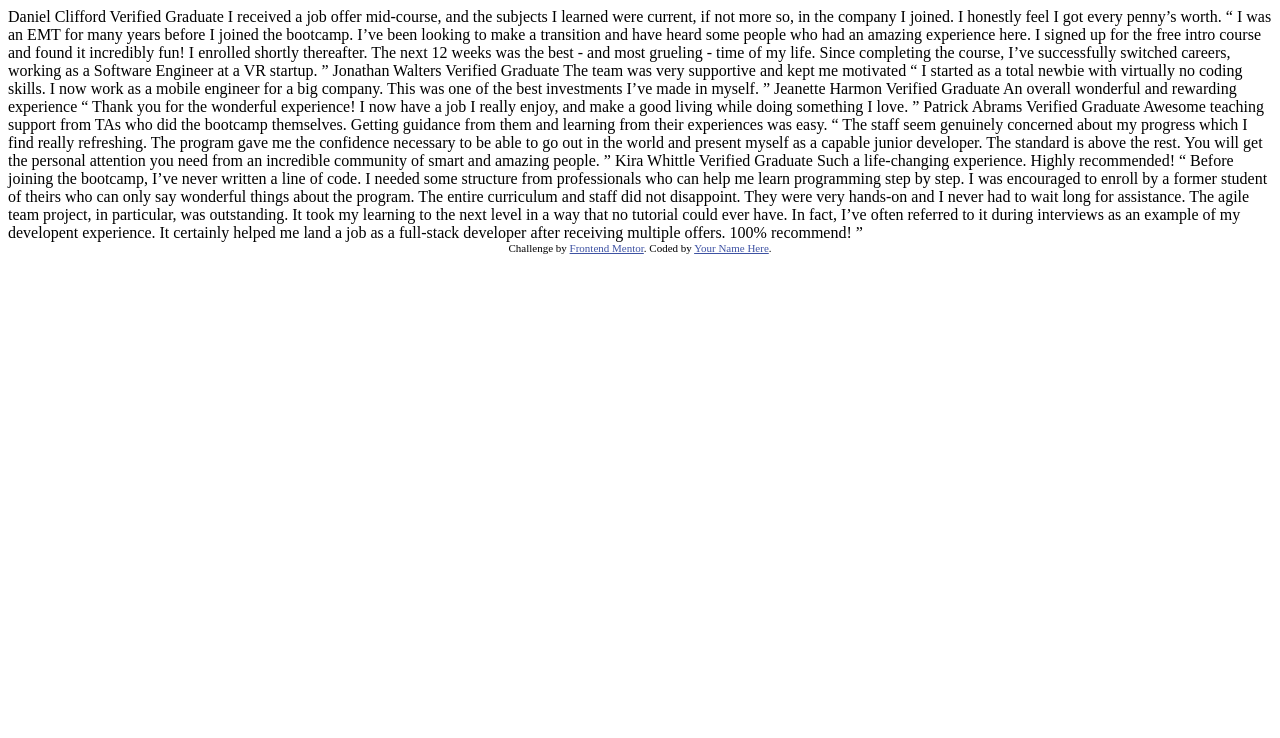
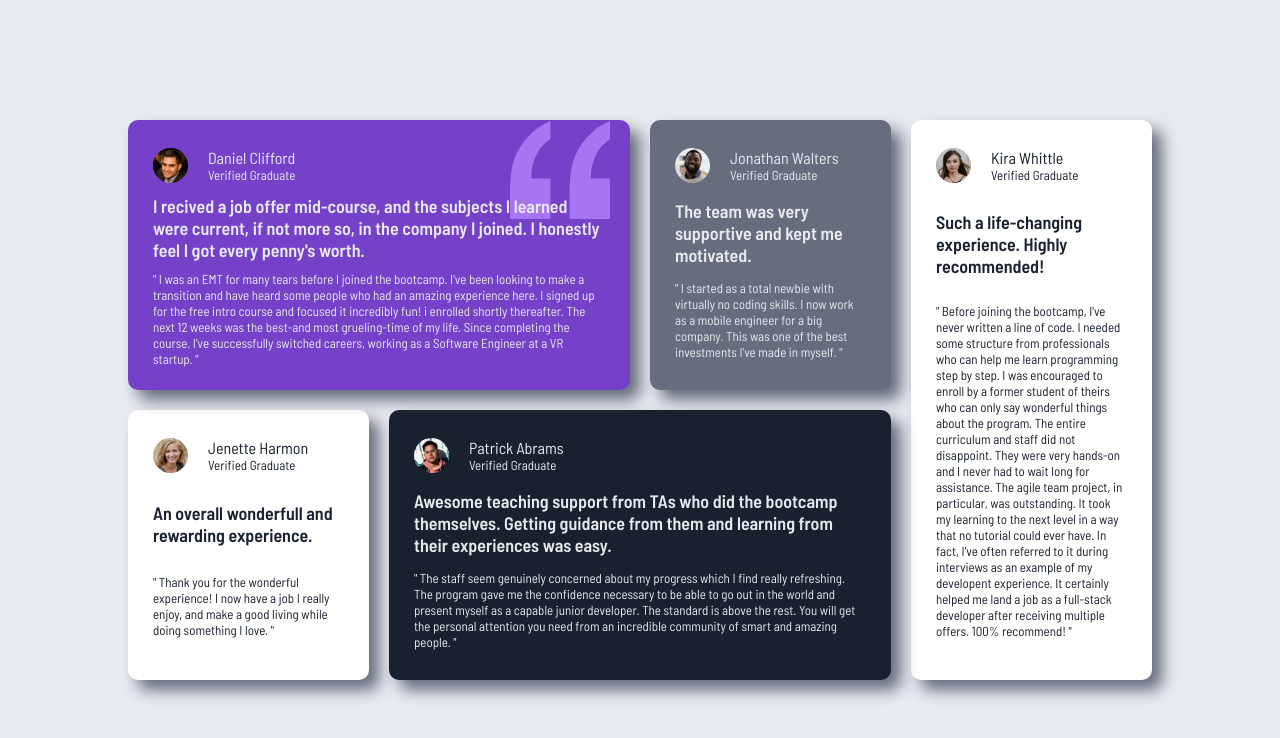
Before and after one commit to dhanushgowdahk007/testimonials-grid-section-main, a plain HTML site: page testimonials-grid-section-main/index.html in a window 1280 px wide. Drawn offline with Linux system fonts and the light colour scheme.

Commit message:
desktop view

```diff
--- a/testimonials-grid-section-main/index.html
+++ b/testimonials-grid-section-main/index.html
@@ -1,76 +1,119 @@
 <!DOCTYPE html>
 <html lang="en">
+
 <head>
   <meta charset="UTF-8">
-  <meta name="viewport" content="width=device-width, initial-scale=1.0"> <!-- displays site properly based on user's device -->
+  <meta name="viewport" content="width=device-width, initial-scale=1.0">
+  <!-- displays site properly based on user's device -->
 
   <link rel="icon" type="image/png" sizes="32x32" href="./images/favicon-32x32.png">
 
-  <title>Frontend Mentor | [Challenge Name Here]</title>
+  <title>Frontend Mentor | testimonials-grid-section-main</title>
+  <link rel="stylesheet" href="styles.css">
 
-  <!-- Feel free to remove these styles or customise in your own stylesheet 👍 -->
-  <style>
-    .attribution { font-size: 11px; text-align: center; }
-    .attribution a { color: hsl(228, 45%, 44%); }
-  </style>
 </head>
+
 <body>
-  Daniel Clifford
-  Verified Graduate
+  <section class="main">
 
-  I received a job offer mid-course, and the subjects I learned were current, if not more so,
-  in the company I joined. I honestly feel I got every penny’s worth.
-
-  “ I was an EMT for many years before I joined the bootcamp. I’ve been looking to make a
-  transition and have heard some people who had an amazing experience here. I signed up
-  for the free intro course and found it incredibly fun! I enrolled shortly thereafter.
-  The next 12 weeks was the best - and most grueling - time of my life. Since completing
-  the course, I’ve successfully switched careers, working as a Software Engineer at a VR startup. ”
-
-  Jonathan Walters
-  Verified Graduate
-
-  The team was very supportive and kept me motivated
-
-  “ I started as a total newbie with virtually no coding skills. I now work as a mobile engineer
-  for a big company. This was one of the best investments I’ve made in myself. ”
-
-  Jeanette Harmon
-  Verified Graduate
-
-  An overall wonderful and rewarding experience
-
-  “ Thank you for the wonderful experience! I now have a job I really enjoy, and make a good living
-  while doing something I love. ”
-
-  Patrick Abrams
-  Verified Graduate
-
-  Awesome teaching support from TAs who did the bootcamp themselves. Getting guidance from them and
-  learning from their experiences was easy.
-
-  “ The staff seem genuinely concerned about my progress which I find really refreshing. The program
-  gave me the confidence necessary to be able to go out in the world and present myself as a capable
-  junior developer. The standard is above the rest. You will get the personal attention you need from
-  an incredible community of smart and amazing people. ”
-
-  Kira Whittle
-  Verified Graduate
-
+    <div class="parent">
+      <div class="div1 common-style">
+        <div class="info">
+          <div class="svg"></div>
+          <img src="images/image-daniel.jpg" alt="">
+          <div class="name">
+            <p id="client">Daniel Clifford</p>
+            <p>Verified Graduate</p>
+          </div>
+        </div>
+        <article class="content">
+          I recived a job offer mid-course, and the subjects I learned were current, if not more so, in the company I
+          joined. I honestly feel I got every penny's worth.
+        </article>
+        <article class="detail">
+          " I was an EMT for many tears before I joined the bootcamp. I've been looking to make a transition and have
+          heard some people who had an amazing experience here.
+          I signed up for the free intro course and focused it incredibly fun! i enrolled shortly thereafter. The next
+          12 weeks was the best-and most grueling-time of my life. Since completing the course. I've successfully
+          switched careers, working as a Software Engineer at a VR startup. "
+        </article>
+      </div>
+      <div class="div2 common-style">
+        <div class="info">
+          <img src="images/image-jonathan.jpg" alt="">
+          <div class="name">
+            <p id="client">Jonathan Walters</p>
+            <p>Verified Graduate</p>
+          </div>
+        </div>
+        <article class="content">
+          The team was very supportive and kept me motivated.
+        </article>
+        <article class="detail">
+          " I started as a total newbie with virtually no coding skills. I now work as a mobile engineer for a big
+          company. This was one of the best investments I've made in myself. "
+        </article>
+      </div>
+      <div class="div3 common-style black-style">
+        <div class="info">
+          <img src="images/image-kira.jpg" alt="">
+          <div class="name">
+            <p id="client">Kira Whittle</p>
+            <p>Verified Graduate</p>
+          </div>
+        </div>
+        <article class="content">
           Such a life-changing experience. Highly recommended!
-
-  “ Before joining the bootcamp, I’ve never written a line of code. I needed some structure from
+        </article>
+        <article class="detail">
+          " Before joining the bootcamp, I've never written a line of code. I needed some structure from
           professionals who can help me learn programming step by step. I was encouraged to enroll by a former
           student of theirs who can only say wonderful things about the program. The entire curriculum and staff
           did not disappoint. They were very hands-on and I never had to wait long for assistance. The agile team
           project, in particular, was outstanding. It took my learning to the next level in a way that no tutorial
-  could ever have. In fact, I’ve often referred to it during interviews as an example of my developent
+          could ever have. In fact, I've often referred to it during interviews as an example of my developent
           experience. It certainly helped me land a job as a full-stack developer after receiving multiple offers.
-  100% recommend! ”
+          100% recommend! "
+        </article>
+      </div>
+      <div class="div4 common-style black-style">
+        <div class="info">
+          <img src="images/image-jeanette.jpg" alt="">
+          <div class="name">
+            <p id="client">Jenette Harmon</p>
+            <p>Verified Graduate</p>
+          </div>
+        </div>
+        <article class="content">
+          An overall wonderfull and rewarding experience.
+        </article>
+        <article class="detail">
+          " Thank you for the wonderful experience! I now have a job I really enjoy, and make a good living
+          while doing something I love. "
+        </article>
+      </div>
+      <div class="div5 common-style">
+        <div class="info">
+          <img src="images/image-patrick.jpg" alt="">
+          <div class="name">
+            <p id="client">Patrick Abrams</p>
+            <p>Verified Graduate</p>
+          </div>
+        </div>
+        <article class="content">
+          Awesome teaching support from TAs who did the bootcamp themselves. Getting guidance from them and
+          learning from their experiences was easy.
+        </article>
+        <article class="detail">
+          " The staff seem genuinely concerned about my progress which I find really refreshing. The program
+          gave me the confidence necessary to be able to go out in the world and present myself as a capable
+          junior developer. The standard is above the rest. You will get the personal attention you need from
+          an incredible community of smart and amazing people. "
+        </article>
+      </div>
+    </div>
 
-  <div class="attribution">
-    Challenge by <a href="https://www.frontendmentor.io?ref=challenge" target="_blank">Frontend Mentor</a>.
-    Coded by <a href="#">Your Name Here</a>.
-  </div>
+  </section>
 </body>
+
 </html>
--- /dev/null
+++ b/testimonials-grid-section-main/styles.css
@@ -0,0 +1,112 @@
+@import url('https://fonts.googleapis.com/css2?family=Barlow+Semi+Condensed:ital,wght@0,100;0,200;0,300;0,400;0,500;0,600;0,700;0,800;0,900;1,100;1,200;1,300;1,400;1,500;1,600;1,700;1,800;1,900&display=swap');
+
+*{
+    margin: 0;
+    padding: 0;
+    box-sizing: border-box;
+    font-family: 'Barlow Semi Condensed',sans-serif;
+    font-size: 13px;
+    /* color: hsl(214, 17%, 92%); */
+}
+
+.main {
+    width: 100vw;
+    height: 100vh;
+    display: flex;
+    justify-content: center;
+    align-items: center;
+    background-color: hsl(214, 17%, 92%);
+}
+.parent {
+    width: 80%;
+    height: 70%;
+    display: grid;
+    grid-template-columns: repeat(4, 1fr);
+    grid-template-rows: repeat(4, 1fr);
+    gap: 20px;
+}
+
+.div1 {
+    position: relative;
+    background-color: hsl(263, 55%, 52%);
+    grid-column: span 2 / span 2;
+    grid-row: span 2 / span 2;
+    color: hsl(214, 17%, 92%);
+}
+
+.div2 {
+    background-color: hsl(224, 10%, 45%);
+    grid-row: span 2 / span 2;
+    grid-column-start: 3;
+    color: hsl(214, 17%, 92%);
+}
+
+.div3 {
+    background-color: hsl(0, 0%, 100%);
+    grid-row: span 4 / span 4;
+    grid-column-start: 4;
+    color: hsl(219, 29%, 14%);
+}
+
+.div4 {
+    background-color: hsl(0, 0%, 100%);
+    grid-row: span 2 / span 2;
+    grid-row-start: 3;
+    color: hsl(219, 29%, 14%);
+}
+
+.div5 {
+    background-color: hsl(219, 29%, 14%);
+    grid-column: span 2 / span 2;
+    grid-row: span 2 / span 2;
+    grid-row-start: 3;
+    color: hsl(214, 17%, 92%);
+}
+
+.common-style{
+    box-shadow: 10px 10px 15px hsl(224, 10%, 45%);
+    border-radius: 10px;
+    padding: 25px;
+    display: flex;
+    flex-wrap: wrap;
+}
+.info{
+    height: 40px;
+    display: flex;
+    align-items: center;
+}
+img{
+    border-radius: 50%;
+    height: 35px;
+    width: 35px;
+    border: 3px soild black;
+}
+.name{
+    display: inline-block;
+    padding-left: 20px;
+}
+.content{
+    padding: 10px 0;
+    font-size: 18px;
+    font-weight: 600;
+    position: relative;
+    z-index: 1;
+}
+.detail{
+    font-size: 13px;
+    /* line-height: 20px; */
+}
+.svg {
+    background-image: url("images/bg-pattern-quotation.svg");
+    background-size: contain; /* or contain */
+    background-repeat: no-repeat;
+    background-position: center;
+    height: 100px;
+    width: 100px;
+    position: absolute;
+    top: 0;
+    right: 20px;
+}
+#client{
+    font-size: 16px;
+}
```
Lines whose indentation alone changed are shown as unchanged.
